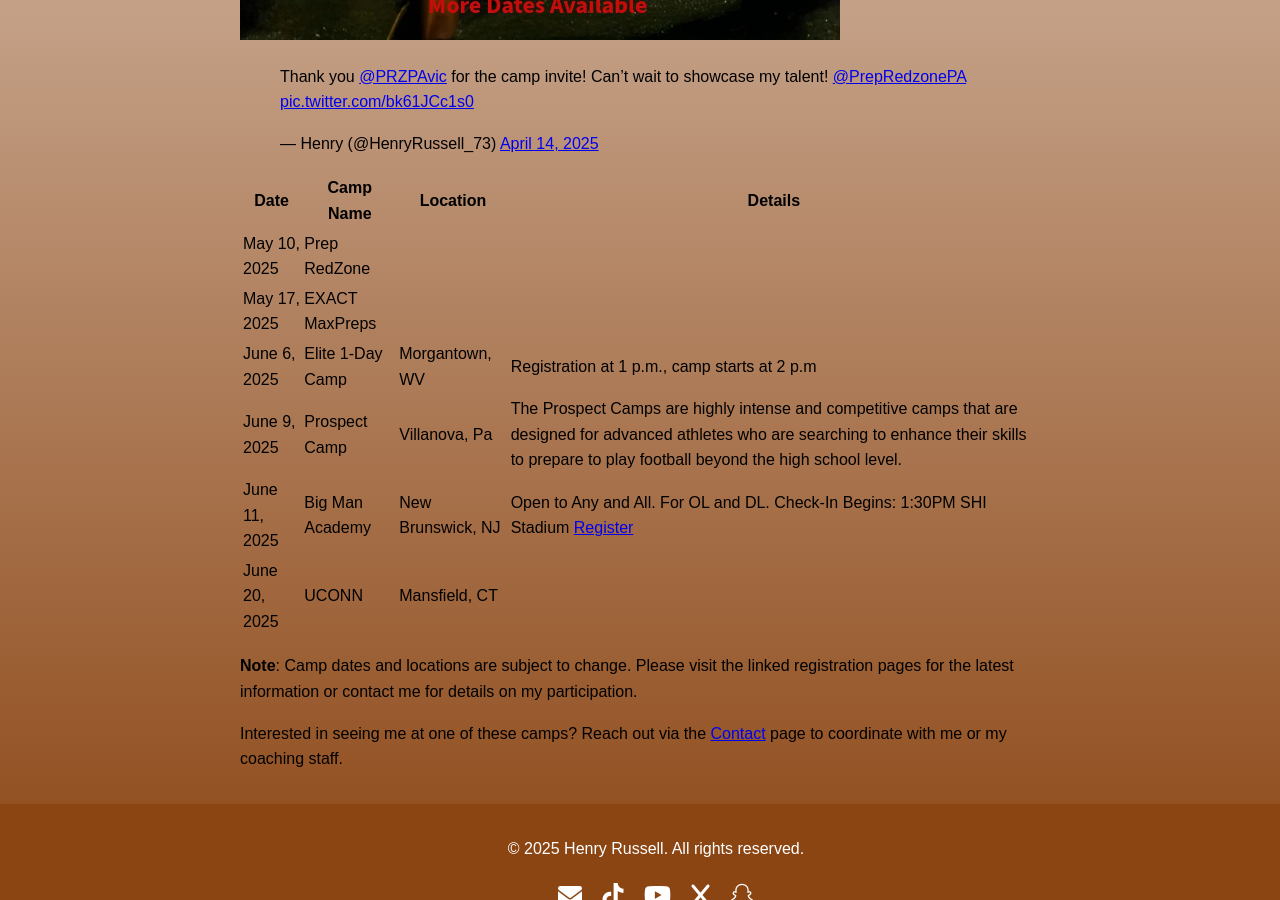
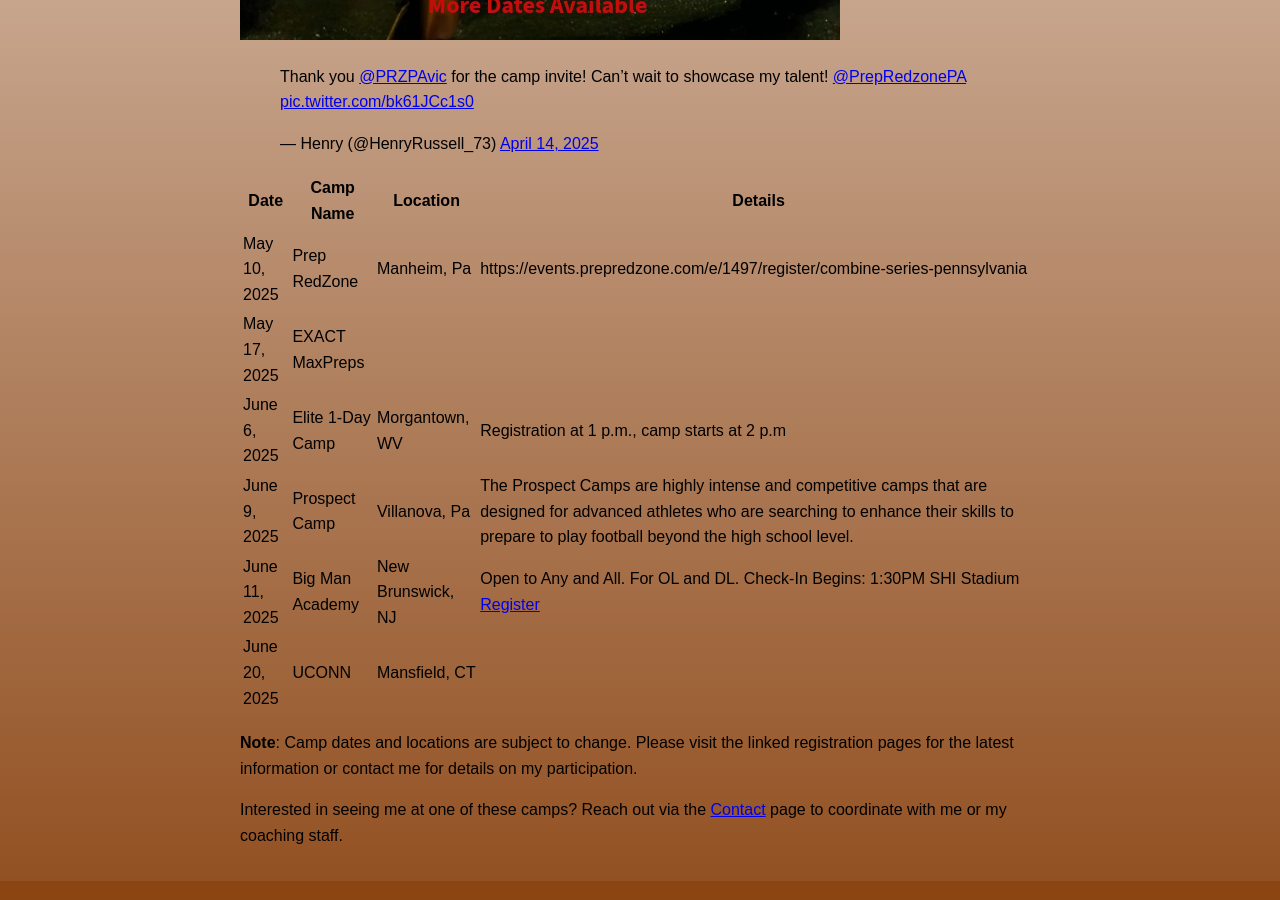
Before and after one commit to acloudpacket/henryrussell.com, a Jekyll site: the page built from schedule.md, in a window 1280 px wide and 900 px high, scrolled down 952 px. Built offline with Jekyll 4.4.1, drawn with Linux system fonts in a browser that asks for light colours; nearby versions of some CDN libraries; comment, search, counter and statistics services are not loaded.

Commit message:
Update schedule.md

```diff
--- a/schedule.md
+++ b/schedule.md
@@ -13,7 +13,7 @@
 
 | Date                  | Camp Name                                | Location       | Details                                                                                     |
 |-----------------------|------------------------------------------|----------------|---------------------------------------------------------------------------------------------|
-| May 10, 2025  | Prep RedZone
+| May 10, 2025  | Prep RedZone | Manheim, Pa | https://events.prepredzone.com/e/1497/register/combine-series-pennsylvania
 | May 17, 2025 | EXACT MaxPreps
 | June 6, 2025  | Elite 1-Day Camp                         | Morgantown, WV | Registration at 1 p.m., camp starts at 2 p.m |
 | June 9, 2025          | Prospect Camp                            | Villanova, Pa | The Prospect Camps are highly intense and competitive camps that are designed for advanced athletes who are searching to enhance their skills to prepare to play football beyond the high school level.
```
